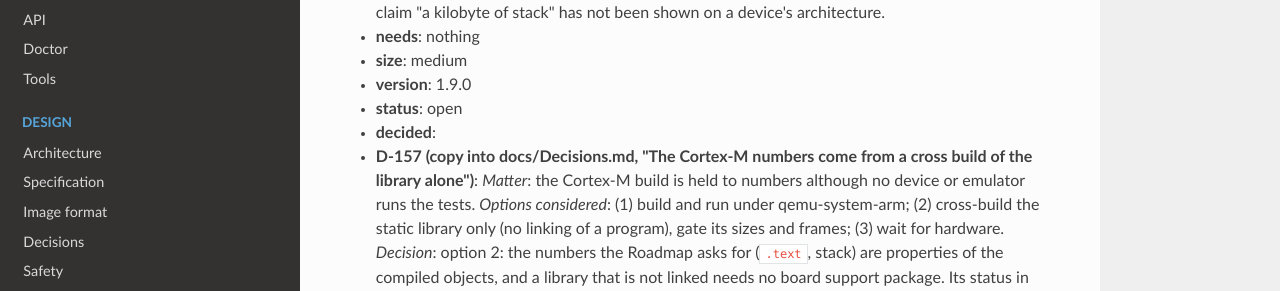
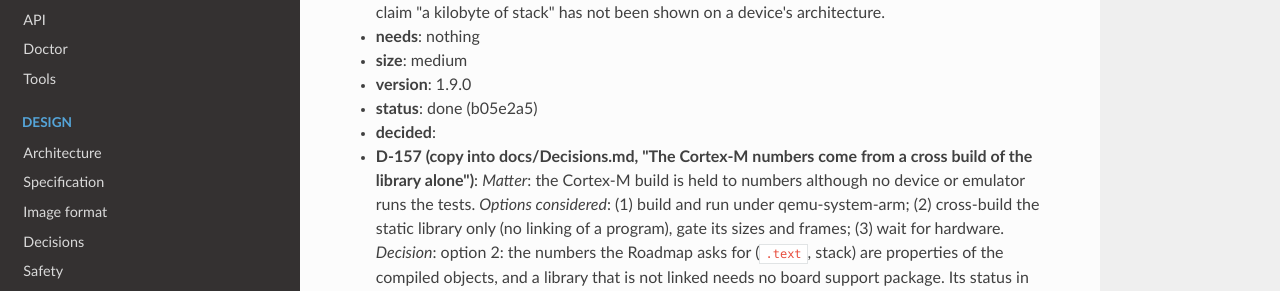
Before and after one commit to develooper1994/configforge, an MkDocs documentation site: the page built from docs/plan/L-tools-2.md, in a window 1280 px wide and 900 px high, scrolled down 23611 px. Shown: the part 159-450 px from the top of the window. Built offline with MkDocs 1.6.1, drawn with Linux system fonts in a browser that asks for light colours.

Commit message:
Plan: L-18a done (b05e2a5); the Cortex-M line names the landed commit
Co-Authored-By: Claude Opus 5.5 <noreply@anthropic.com>

```diff
--- a/docs/plan/L-tools-2.md
+++ b/docs/plan/L-tools-2.md
@@ -349,7 +349,7 @@ section at its end).
 * **needs**: nothing
 * **size**: medium
 * **version**: 1.9.0
-* **status**: open
+* **status**: done (b05e2a5)
 * **decided**:
   * **D-157 (copy into docs/Decisions.md, "The Cortex-M numbers come from a cross build of the library alone")**: *Matter*: the Cortex-M build is held to numbers although no device or emulator runs the tests. *Options considered*: (1) build and run under qemu-system-arm; (2) cross-build the static library only (no linking of a program), gate its sizes and frames; (3) wait for hardware. *Decision*: option 2: the numbers the Roadmap asks for (`.text`, stack) are properties of the compiled objects, and a library that is not linked needs no board support package. Its status in `docs/targets.txt` is "built only", never "tested". Rejected: option 1 (a board model and semihosting to maintain for no number the build does not already give) and 3 (L-19-m records hardware when it exists). *Compatibility*: none.
   * **The toolchain file** `cmake/toolchains/arm-none-eabi.cmake`: `CMAKE_SYSTEM_NAME Generic`, `CMAKE_SYSTEM_PROCESSOR arm`, `CMAKE_TRY_COMPILE_TARGET_TYPE STATIC_LIBRARY` (no linking of a test program), compilers `arm-none-eabi-gcc`, `CMAKE_C_FLAGS_INIT "-mcpu=cortex-m4 -mthumb -mfloat-abi=soft -ffunction-sections -fdata-sections"` (soft float: a Cortex-M0 or M3 has no FPU, and the numbers are then the pessimistic ones), `CMAKE_FIND_ROOT_PATH_MODE_*` `NEVER`/`ONLY` as the WASI file has. The package: `gcc-arm-none-eabi libnewlib-arm-none-eabi` (Ubuntu 26.04).
--- a/docs/targets.txt
+++ b/docs/targets.txt
@@ -6,6 +6,6 @@ arm64 macOS, Apple clang|runner|matrix|||
 x86-64 Linux, tcc and pcc|runner|compilers|||
 wasm32-wasi (Node's WASI)|runner||||run by scripts/verify.cmake -DEXTRA=wasm, not by CI
 armv7 Linux|none||||planned (docs/Roadmap.md)
-Cortex-M|built|cortex-m|2026-11-27|f955623|M4, soft float, minimal profile, library only
+Cortex-M|built|cortex-m|2026-11-27|b05e2a5|M4, soft float, minimal profile, library only
 s390x Linux (big-endian)|none||||planned (docs/Roadmap.md)
 riscv64 Linux|none||||planned (docs/Roadmap.md)
```
Also changed, not shown: docs/Plan.md (+3 -3 lines).
